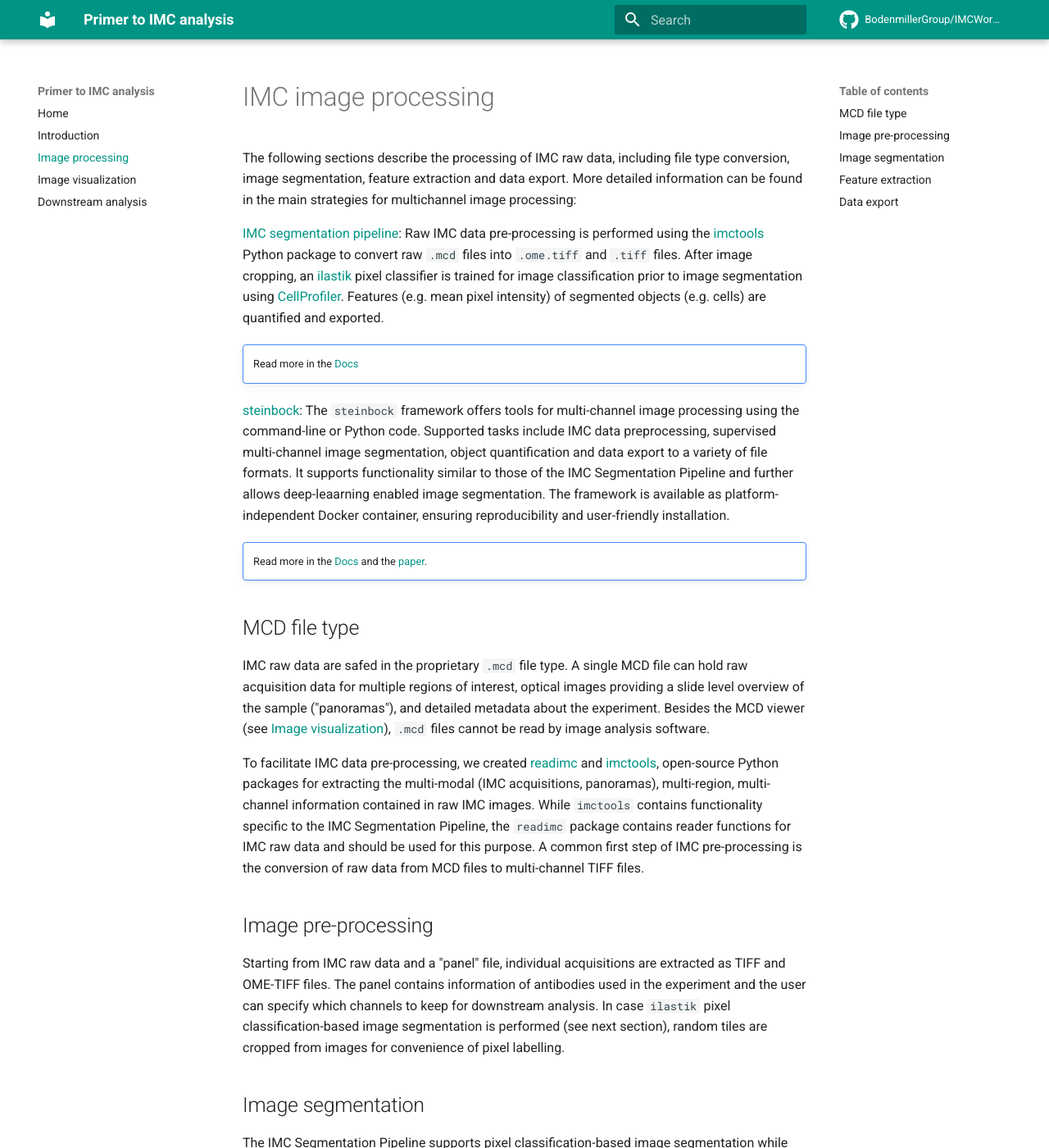
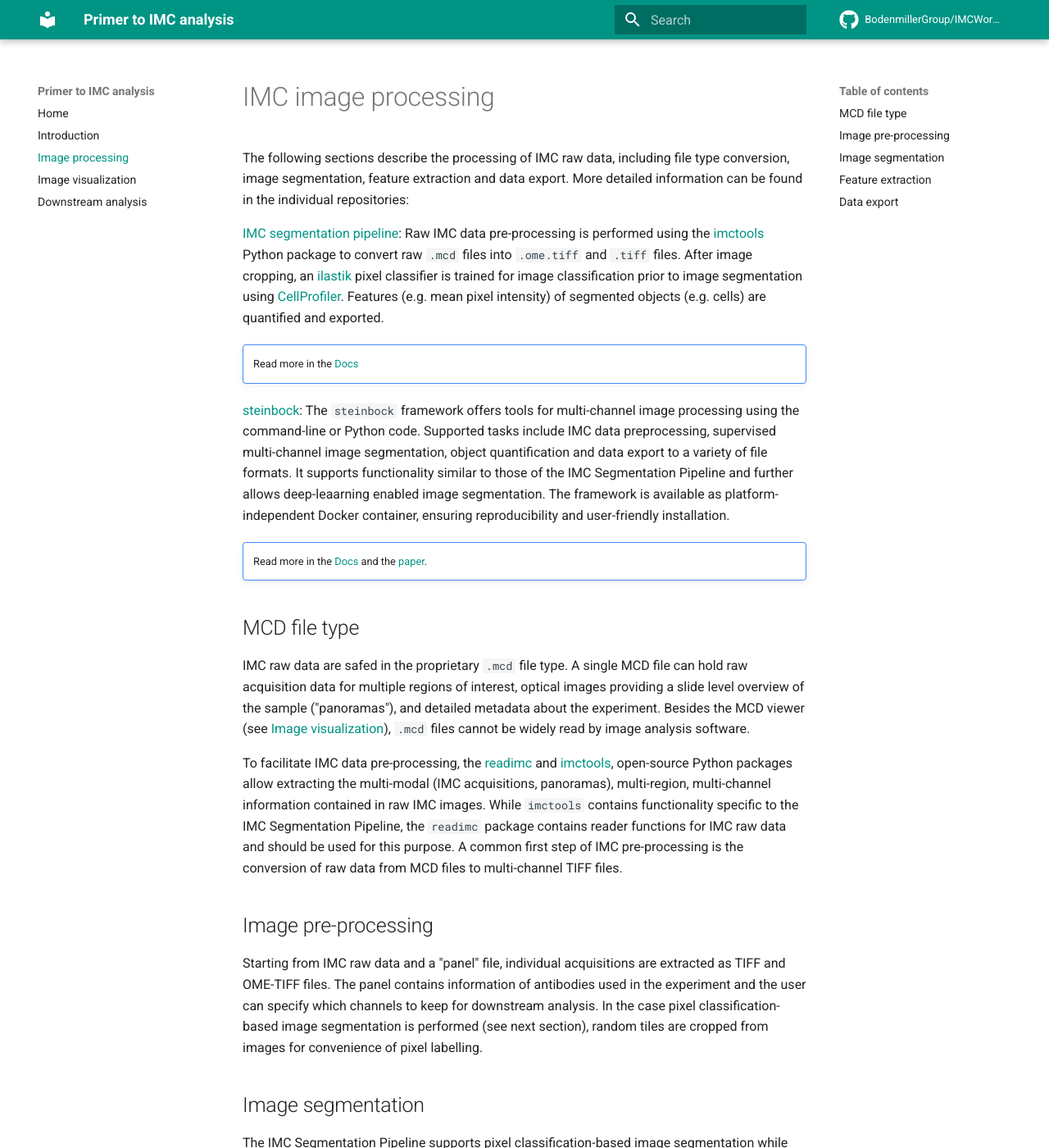
Before and after one commit to BodenmillerGroup/IMCWorkflow, an MkDocs documentation site: the page built from docs/process.md, in a window 1280 px wide and 1400 px high. Shown: the whole window at 82% size. Built offline with MkDocs 1.6.1 and Material for MkDocs 9.7.7, drawn with Linux system fonts in a browser that asks for light colours; comment, search, counter and statistics services are not loaded; some of the changed text lies outside the part shown.

Commit message:
Small fixes

```diff
--- a/docs/process.md
+++ b/docs/process.md
@@ -1,7 +1,7 @@
 # IMC image processing
 
 The following sections describe the processing of IMC raw data, including file type conversion, image segmentation, feature extraction and data export.
-More detailed information can be found in the main strategies for multichannel image processing:
+More detailed information can be found in the individual repositories:
 
 [IMC segmentation pipeline](https://github.com/BodenmillerGroup/ImcSegmentationPipeline): Raw IMC data pre-processing is performed using the
 [imctools](https://github.com/BodenmillerGroup/imctools) Python package to convert raw `.mcd` files into `.ome.tiff` and `.tiff` files.
@@ -26,10 +26,10 @@ The framework is available as platform-independent Docker container, ensuring re
 
 IMC raw data are safed in the proprietary `.mcd` file type. A single MCD file can hold raw acquisition data for multiple regions of interest,
 optical images providing a slide level overview of the sample ("panoramas"), and detailed metadata about the experiment.
-Besides the MCD viewer (see [Image visualization](viewers.md)), `.mcd` files cannot be read by image analysis software.
+Besides the MCD viewer (see [Image visualization](viewers.md)), `.mcd` files cannot be widely read by image analysis software.
 
-To facilitate IMC data pre-processing, we created [readimc](https://github.com/BodenmillerGroup/readimc) and [imctools](https://github.com/BodenmillerGroup/imctools), open-source
-Python packages for extracting the multi-modal (IMC acquisitions, panoramas), multi-region, multi-channel information contained in raw IMC images.
+To facilitate IMC data pre-processing, the [readimc](https://github.com/BodenmillerGroup/readimc) and [imctools](https://github.com/BodenmillerGroup/imctools), open-source
+Python packages allow extracting the multi-modal (IMC acquisitions, panoramas), multi-region, multi-channel information contained in raw IMC images.
 While `imctools` contains functionality specific to the IMC Segmentation Pipeline, the `readimc` package contains reader functions for IMC raw data and should be used for this purpose.
 A common first step of IMC pre-processing is the conversion of raw data from MCD files to multi-channel TIFF files.
 
@@ -37,7 +37,7 @@ A common first step of IMC pre-processing is the conversion of raw data from MCD
 
 Starting from IMC raw data and a "panel" file, individual acquisitions are extracted as TIFF and OME-TIFF files.
 The panel contains information of antibodies used in the experiment and the user can specify which channels to keep for downstream analysis.
-In case `ilastik` pixel classification-based image segmentation is performed (see next section), random tiles are cropped from images for convenience of pixel labelling.
+In the case pixel classification-based image segmentation is performed (see next section), random tiles are cropped from images for convenience of pixel labelling.
 
 ## Image segmentation
 
@@ -47,7 +47,7 @@ The IMC Segmentation Pipeline supports pixel classification-based image segmenta
 Pixels are classified as nuclear, cytoplasmic, or background. Employing a customizable [CellProfiler](https://cellprofiler.org/) pipeline, the probabilities are then thresholded for segmenting nuclei, and nuclei are expanded into cytoplasmic regions to obtain cell masks.
 
 **Deep learning-based** image segmentation is performed as presented by Greenwald _et al._[^fn1].
-Briefly, `steinbock`  first aggregates user-defined image channels to generate two-channel images representing nuclear and cytoplasmic signals.
+Briefly, `steinbock` first aggregates user-defined image channels to generate two-channel images representing nuclear and cytoplasmic signals.
 Next, the [DeepCell](https://github.com/vanvalenlab/intro-to-deepcell) Python package is used to run `Mesmer`, a deep learning-enabled segmentation algorithm pre-trained on `TissueNet`, to automatically obtain cell masks without any further user input.
 
 Segmentation masks are single-channel images that match the input images in size, with non-zero grayscale values indicating the IDs of segmented objects (e.g. cells).
@@ -63,14 +63,14 @@ Furthermore, the IMC Segmentation Pipeline and `steinbock` compute _spatial obje
 These graphs serve as a proxy for interactions between neighboring cells.
 They are stored as edge list in form of a CSV file.
 
-Both approaches also safe image-specific metadata (e.g. width and height) as CSV file.
+Both approaches also write out image-specific metadata (e.g. width and height) as CSV file.
 
 ## Data export
 
-To further facilitate compatibility with downstream analysis, `steinbock` exports data to a variety of file formats such as OME-TIFF for images, FCS for single-cell data, the _anndata_[^fn2] format for data analysis in Python, and various graph  file formats for network analysis using software such as [CytoScape](https://cytoscape.org/)[^fn3].
-For export to OME-TIFF, steinbock uses [xtiff](), a Python package developed for writing multi-channel TIFF stacks.
+To further facilitate compatibility with downstream analysis, `steinbock` exports data to a variety of file formats such as OME-TIFF for images, FCS for single-cell data, the _anndata_[^fn2] format for data analysis in Python, and various graph file formats for network analysis using software such as [CytoScape](https://cytoscape.org/)[^fn3].
+For export to OME-TIFF, steinbock uses [xtiff](https://github.com/BodenmillerGroup/xtiff), a Python package developed for writing multi-channel TIFF stacks.
 
 
-[^fn1]: Greenwald N. _et al._ (2021) Whole-cell segmentation of tissue images with human-level performance using large-scale data annotation and deep learning. bioRxiv
+[^fn1]: Greenwald N. _et al._ (2021) Whole-cell segmentation of tissue images with human-level performance using large-scale data annotation and deep learning. Nature Biotechnology
 [^fn2]: Wolf A. F. _et al._ (2018) SCANPY: large-scale single-cell gene expression data analysis. Genome Biology
 [^fn3]: Shannon P. _et al._ (2003) Cytoscape: A Software Environment for Integrated Models of Biomolecular Interaction Networks. Genome Research
```
